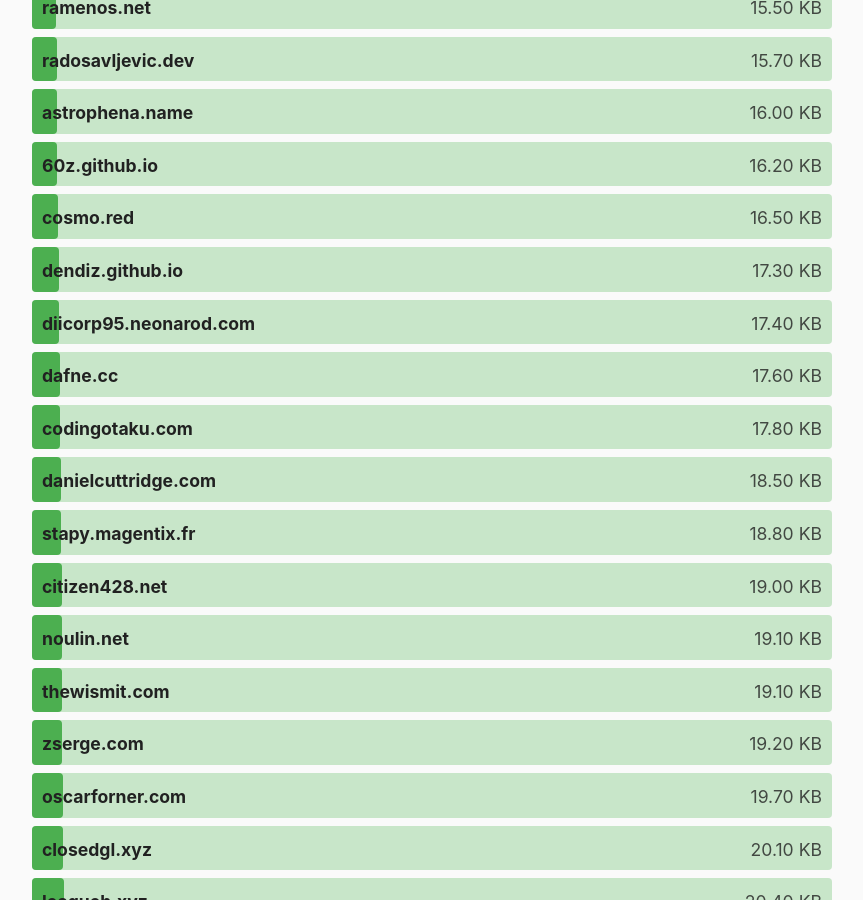
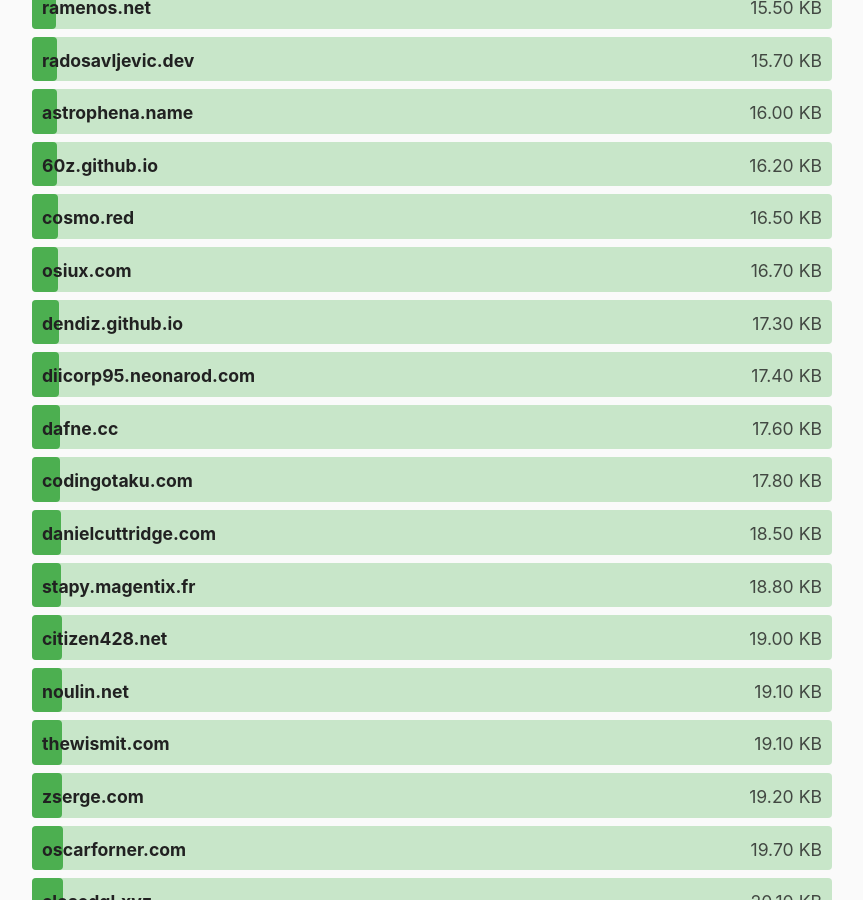
Before and after one commit to kevquirk/512kb.club, a Jekyll site: the page built from index.md, in a window 1280 px wide and 900 px high, scrolled down 4321 px. Shown: the whole window, without its empty margins (208-1071 px from the left). Built offline with Jekyll 4.4.1, drawn with Linux system fonts in a browser that asks for light colours.

Commit message:
Update sites.yml
https://gtmetrix.com/reports/osiux.com/HN1y8kvQ/

```diff
--- a/_data/sites.yml
+++ b/_data/sites.yml
@@ -1492,3 +1492,8 @@
   url: https://zwieratko.sk/
   size: 27.1
   last_checked: 2021-10-03
+
+- domain: osiux.com
+  url: https://osiux.com/
+  size: 16.7
+  last_checked: 2021-10-21
```
